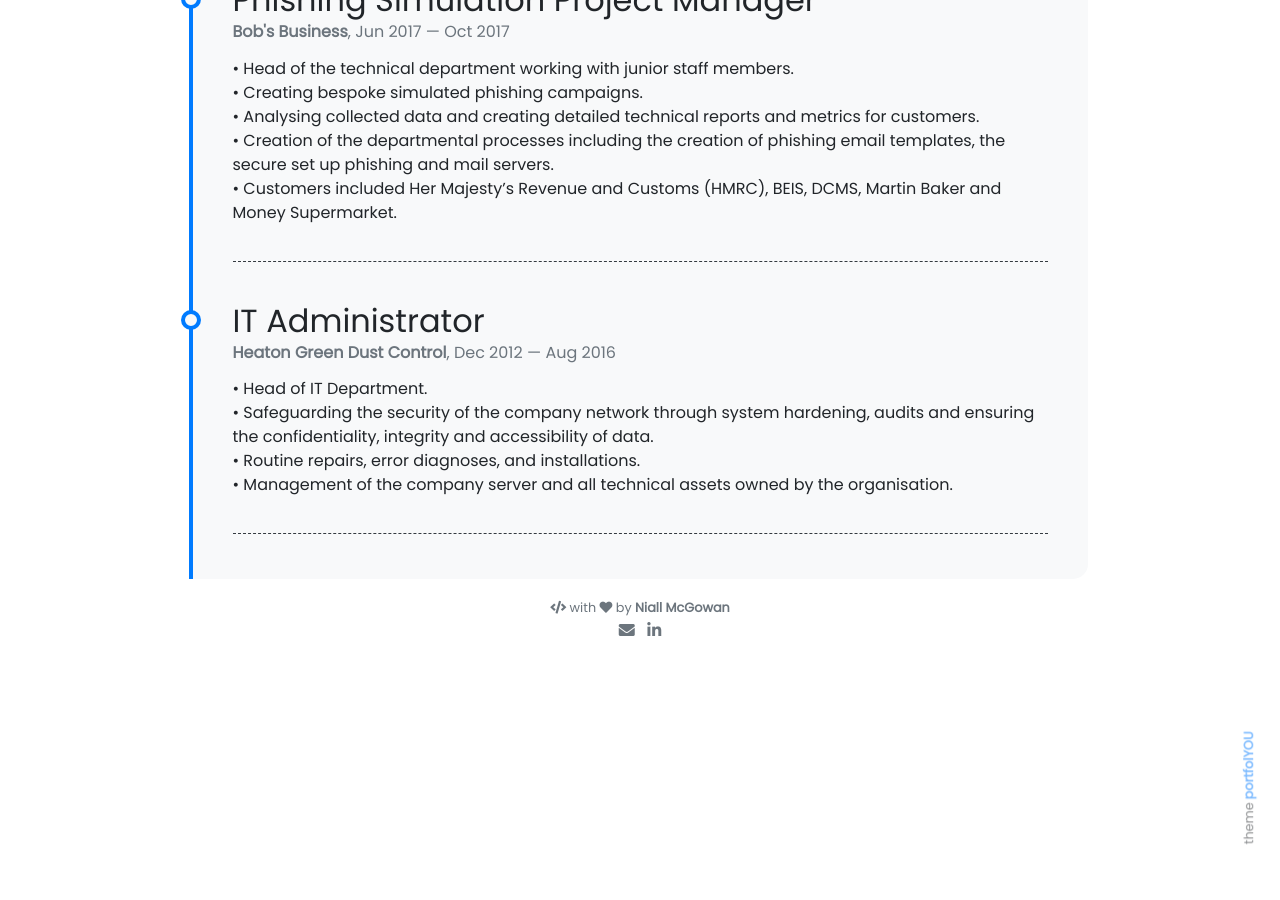
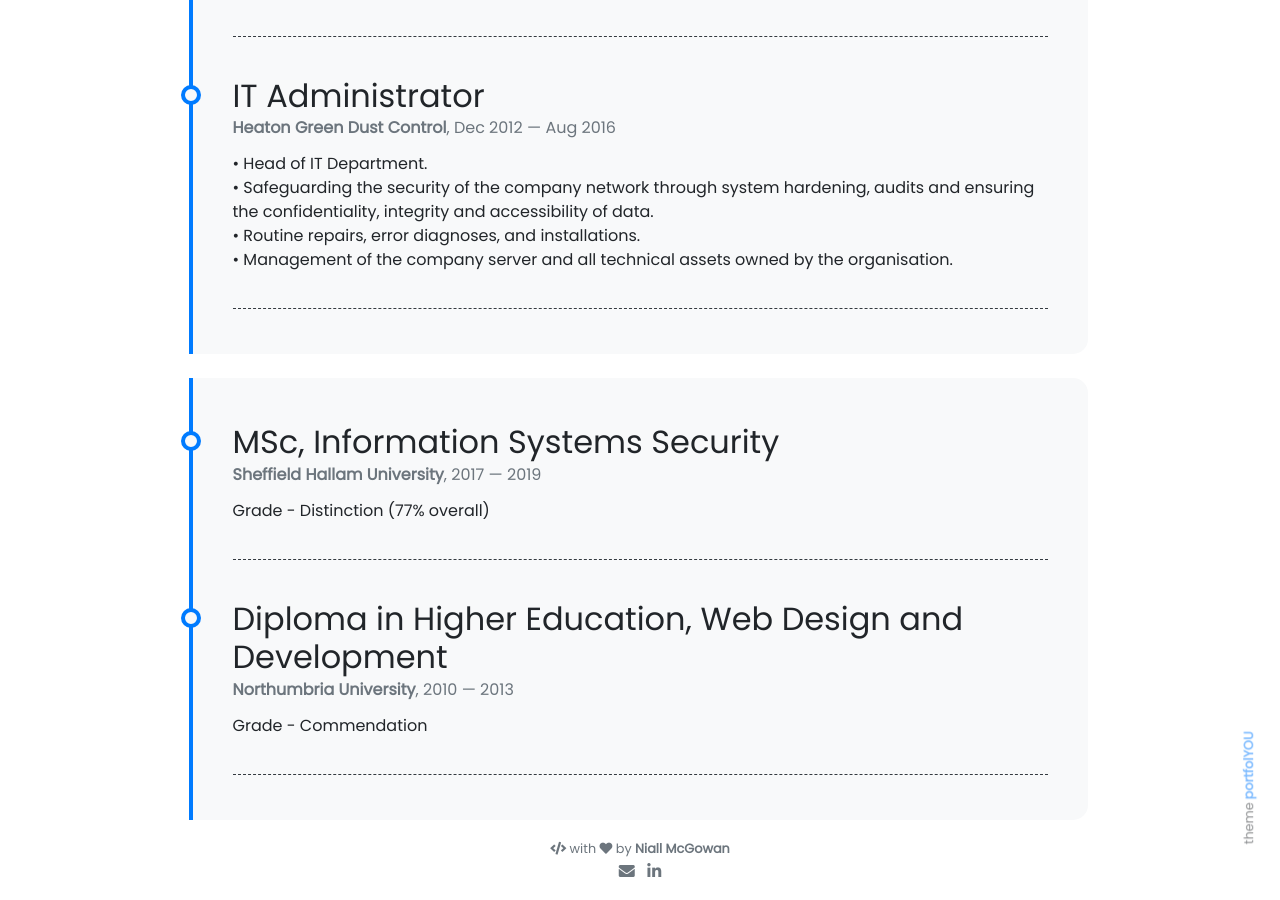
Before and after one commit to niall-mcgowan/niall-mcgowan.github.io, a Jekyll site: the page built from pages/resume.md, in a window 1280 px wide and 900 px high, scrolled down 2028 px. Built offline with Jekyll 4.4.1, drawn with Linux system fonts in a browser that asks for light colours; nearby versions of some CDN libraries; emoji names are drawn with the system emoji font; some of the changed text lies outside the part shown.

Commit message:
Millionman

```diff
--- /dev/null
+++ b/_data/education.yml
@@ -0,0 +1,9 @@
+- title: MSc, Information Systems Security
+  from: <b>Sheffield Hallam University</b>, 2017
+  to: 2019
+  description: Grade - Distinction (77% overall)
+
+- title: Diploma in Higher Education, Web Design and Development
+  from: <b>Northumbria University</b>, 2010
+  to: 2013
+  description: Grade - Commendation
--- /dev/null
+++ b/_includes/about/education.html
@@ -0,0 +1,13 @@
+<div class="col mt-4">
+  <div class="timeline-body">
+    {% for item in site.data.education %}
+      <div class="timeline-item">
+        <div class="content">
+          <h2>{{ item.title }}</h2>
+          <h6 class="date">{{ item.from }} — {{ item.to }}</h6>
+          <p>{{ item.description }}</p>
+        </div>
+      </div>
+    {% endfor %}
+  </div>
+</div>
--- a/pages/resume.md
+++ b/pages/resume.md
@@ -9,11 +9,12 @@ weight: 2
 
 Review my resume, credentials and certifications below :point_down:
 
-<div class="row">
-{% include about/skills.html title="Programming Skills" source=site.data.programming-skills %}
-{% include about/skills.html title="Other Skills" source=site.data.other-skills %}
-</div>
+## **Work Experience**
 
 <div class="row">
 {% include about/timeline.html %}
 </div>
+
+<div class="row">
+{% include about/education.html %}
+</div>
```
Also changed, not shown: _data/timeline.yml (line endings or trailing spaces).
